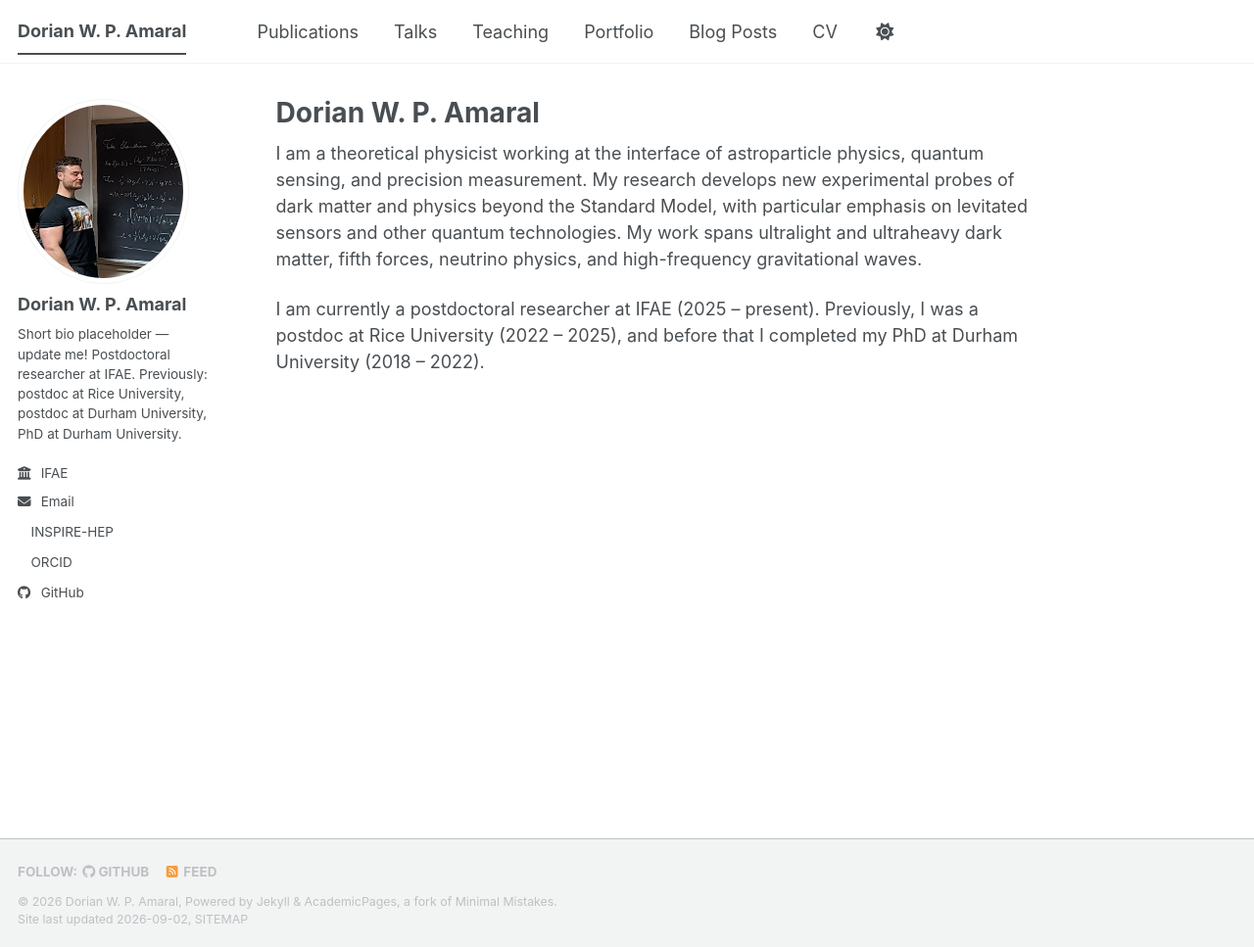
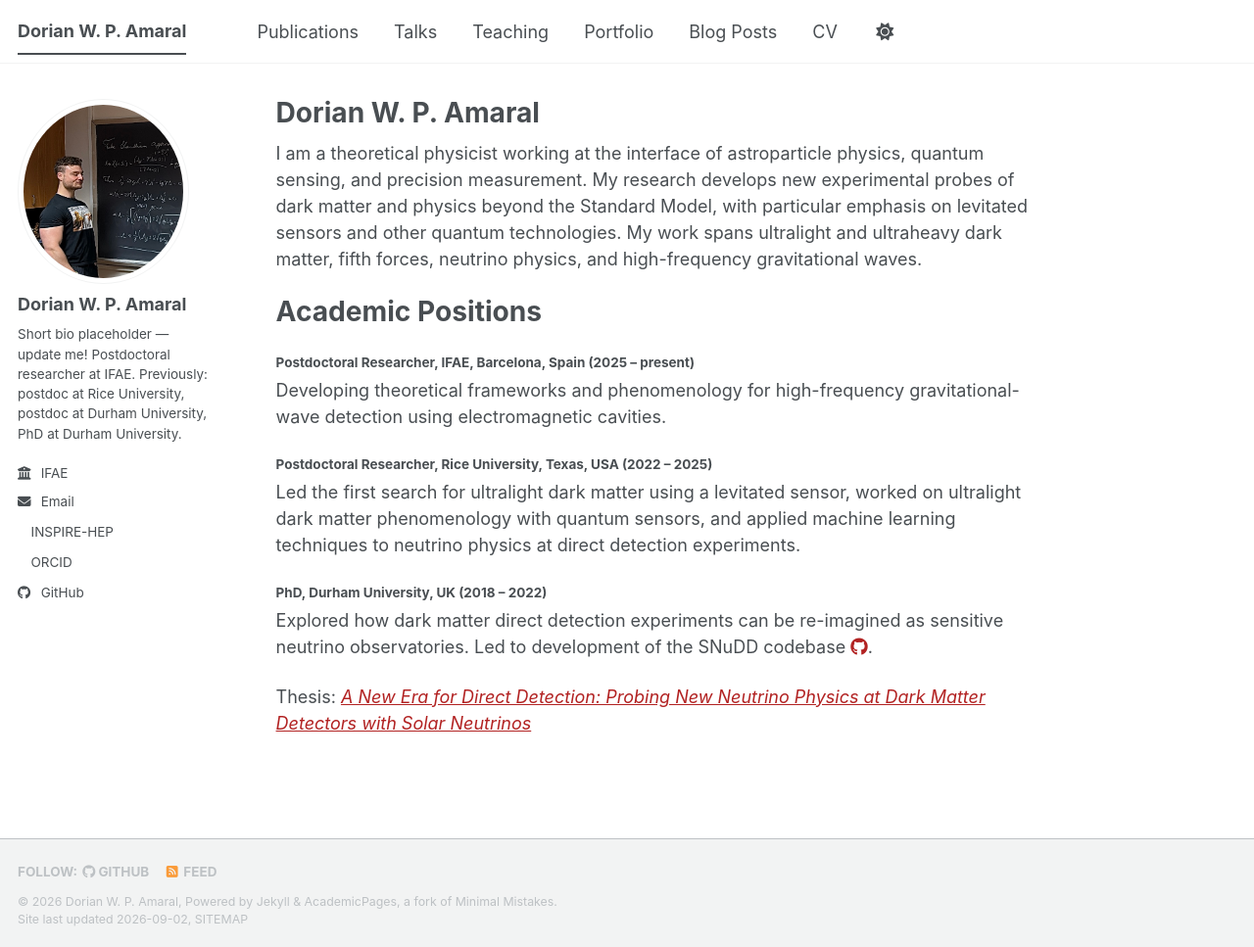
Before and after one commit to dwpamaral/dwpamaral.github.io, a Jekyll site: the page built from _pages/about.md, in a window 1280 px wide and 967 px high. Shown: the whole window at 98% size. Built offline with Jekyll 4.4.1, drawn with Linux system fonts in a browser that asks for light colours; a style sheet for code colours, icons or effects is not loaded.

Commit message:
Update about.md

```diff
--- a/_pages/about.md
+++ b/_pages/about.md
@@ -9,4 +9,20 @@ redirect_from:
 
 I am a theoretical physicist working at the interface of astroparticle physics, quantum sensing, and precision measurement. My research develops new experimental probes of dark matter and physics beyond the Standard Model, with particular emphasis on levitated sensors and other quantum technologies. My work spans ultralight and ultraheavy dark matter, fifth forces, neutrino physics, and high-frequency gravitational waves.
 
-I am currently a postdoctoral researcher at IFAE (2025 -- present). Previously, I was a postdoc at Rice University (2022 -- 2025), and before that I completed my PhD at Durham University (2018 -- 2022).
+Academic Positions
+======
+
+#### Postdoctoral Researcher, IFAE, Barcelona, Spain (2025 -- present)
+Developing theoretical frameworks and phenomenology for high-frequency
+gravitational-wave detection using electromagnetic cavities.
+
+#### Postdoctoral Researcher, Rice University, Texas, USA (2022 -- 2025)
+Led the first search for ultralight dark matter using a levitated sensor,
+worked on ultralight dark matter phenomenology with quantum sensors, and
+applied machine learning techniques to neutrino physics at direct detection
+experiments.
+
+#### PhD, Durham University, UK (2018 -- 2022)
+Explored how dark matter direct detection experiments can be re-imagined as sensitive neutrino observatories. Led to development of the SNuDD codebase <a href="https://github.com/SNuDD/SNuDD"><i class="fab fa-github" aria-hidden="true"></i></a>.
+
+Thesis: [_A New Era for Direct Detection: Probing New Neutrino Physics at Dark Matter Detectors with Solar Neutrinos_](https://etheses.durham.ac.uk/id/eprint/14853/)
```
